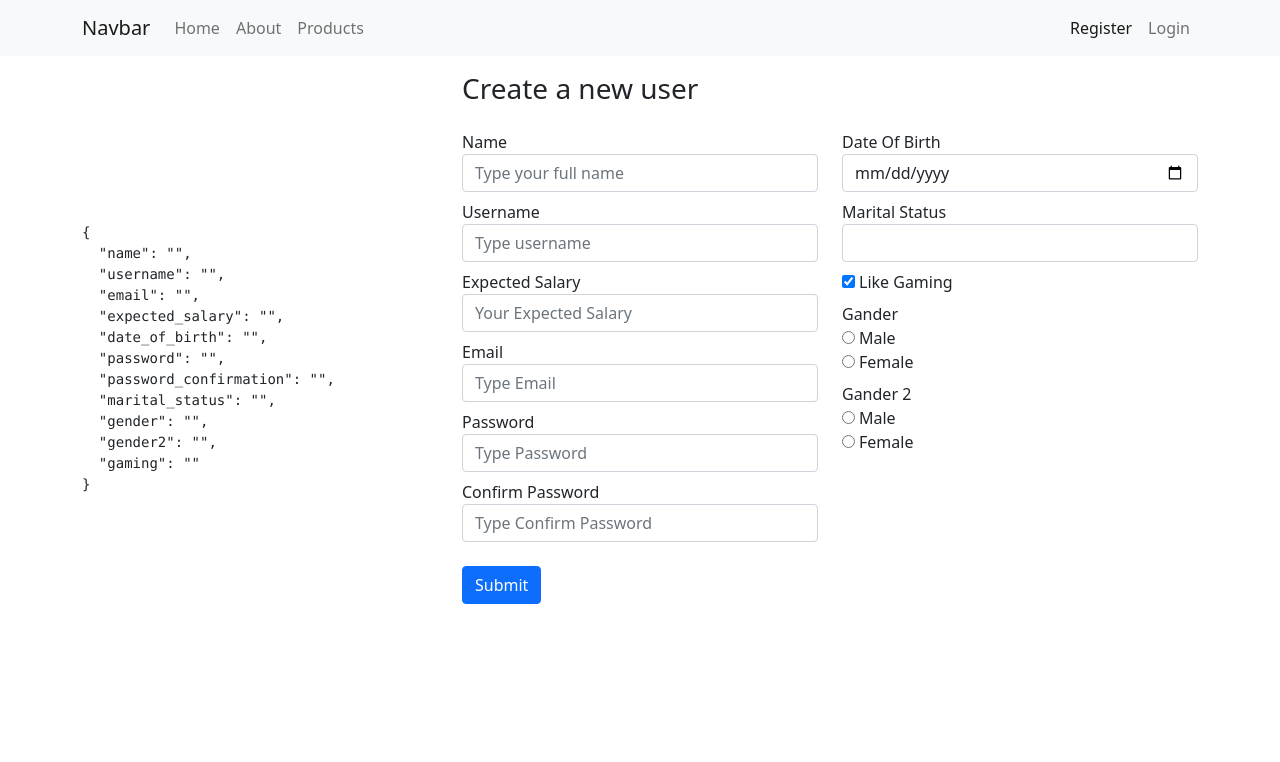
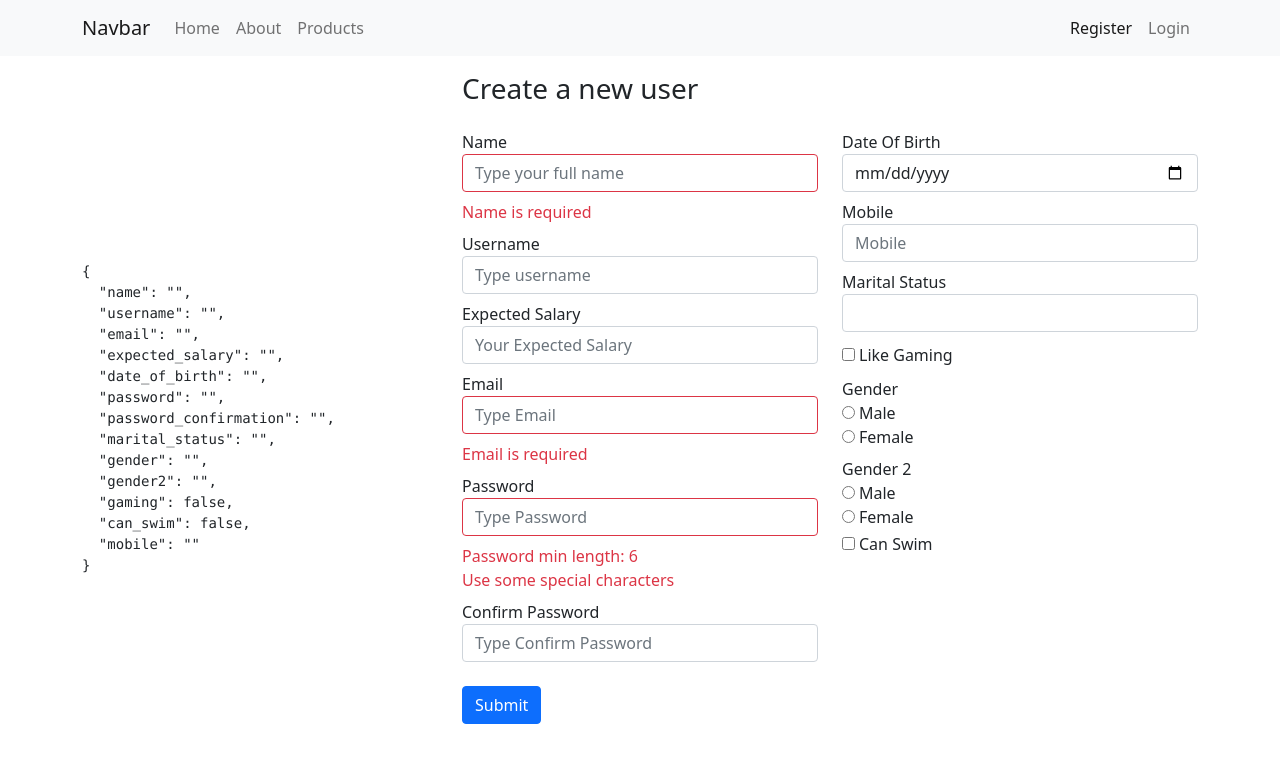
Before and after one commit to AfzalSabbir/simple-ecom-vueJS, a Vue app: page /register in a window 1280 px wide. Shown: the top 762 px of the page. Built offline with nearby package versions, Linux system fonts and the light colour scheme.

Commit message:
Error shown

```diff
--- a/src/components/BaseCheckbox.vue
+++ b/src/components/BaseCheckbox.vue
@@ -1,16 +1,19 @@
 <template>
-  <input :class="className"
+  <input :class="[className, errorClassName]"
          :id="uuid"
          :checked="modelValue"
          @change="$emit('update:modelValue', $event.target.checked)"
          v-bind="$attrs">
-  <label :for="uuid" v-if="label">
+  <label :for="uuid" :class="errorClassName" v-if="label">
     {{ label }}
   </label>
+
+  <ShowErrorMessages :errors="errors"/>
 </template>
 
 <script>
-import Uuid from "@/tools/UUID";
+import Helpers from "@/tools/Helpers";
+import Uuid    from "@/tools/UUID";
 
 export default {
   name : "BasicCheckbox",
@@ -27,13 +30,19 @@ export default {
       type   : String,
       default: '',
     },
+    errors    : {
+      type   : Array,
+      default: [],
+    },
   },
 
-  setup() {
-    const uuid = Uuid().generate();
+  setup(props) {
+    const uuid   = Uuid().generate();
+    let {errors} = props;
 
     return {
       uuid,
+      errorClassName: Helpers().getErrorClassName(errors),
     };
   },
 }
--- a/src/components/BaseInput.vue
+++ b/src/components/BaseInput.vue
@@ -1,15 +1,18 @@
 <template>
-  <label v-if="label">
+  <label v-if="label" :class="errorClassName">
     {{ label }}
   </label>
-  <input
-      :class="className"
-      v-bind="$attrs"
-      @input="$emit('update:modelValue', $event.target.value)"
-      :value="modelValue"/>
+  <input :class="[className, errorClassName]"
+         v-bind="$attrs"
+         @input="$emit('update:modelValue', $event.target.value)"
+         :value="modelValue"/>
+
+  <ShowErrorMessages :errors="errors"/>
 </template>
 
 <script>
+import Helpers from "@/tools/Helpers";
+
 export default {
   name : "BaseInput",
   props: {
@@ -25,6 +28,17 @@ export default {
       type   : String,
       default: '',
     },
+    errors    : {
+      type   : Array,
+      default: [],
+    },
+  },
+
+  setup(props) {
+    let {errors} = props;
+    return {
+      errorClassName: Helpers().getErrorClassName(errors),
+    };
   },
 }
 </script>
--- a/src/components/BaseRadio.vue
+++ b/src/components/BaseRadio.vue
@@ -1,17 +1,20 @@
 <template>
-  <input :class="className"
+  <input :class="[className, errorClassName]"
          :value="value"
          :id="uuid"
          :checked="modelValue === value"
          @change="$emit('update:modelValue', value)"
          v-bind="$attrs">
-  <label :for="uuid">
+  <label :for="uuid" :class="errorClassName">
     {{ label }}
   </label>
+
+  <ShowErrorMessages :errors="errors"/>
 </template>
 
 <script>
-import Uuid from "@/tools/UUID";
+import Helpers from "@/tools/Helpers";
+import Uuid    from "@/tools/UUID";
 
 export default {
   name : "BasicRadio",
@@ -29,20 +32,26 @@ export default {
       required: true,
     },
     className : {
-      type   : String,
+      type   : [String, Array],
       default: '',
     },
     name      : {
       type    : String,
       required: true,
     },
+    errors    : {
+      type   : Array,
+      default: [],
+    },
   },
 
-  setup() {
-    const uuid = Uuid().generate();
+  setup(props) {
+    const uuid   = Uuid().generate();
+    let {errors} = props;
 
     return {
       uuid,
+      errorClassName: Helpers().getErrorClassName(errors),
     };
   },
 }
--- a/src/components/BaseRadioGroup.vue
+++ b/src/components/BaseRadioGroup.vue
@@ -1,19 +1,22 @@
 <template>
-  <label class="d-block mt-2" v-if="label">
+  <label class="d-block mt-2" :class="errorClassName" v-if="label">
     {{ label }}
   </label>
   <div v-for="option in options">
     <BaseRadio :label="option.label"
                @change="$emit('update:modelValue', option.value)"
                v-bind="$attrs"
-               :className="className"
+               :className="[className, errorClassName]"
                :value="option.value"
                :modelValue="modelValue"
                name="gender"/>
   </div>
+
+  <ShowErrorMessages :errors="errors"/>
 </template>
 
 <script>
+import Helpers from "@/tools/Helpers";
 export default {
   name : "BasicCheckbox",
   props: {
@@ -37,6 +40,18 @@ export default {
       type    : String,
       required: true,
     },
+    errors     : {
+      type   : Array,
+      default: [],
+    },
+  },
+
+  setup(props) {
+    let {errors} = props;
+
+    return {
+      errorClassName: Helpers().getErrorClassName(errors),
+    };
   },
 }
 </script>
--- a/src/components/BaseSelect.vue
+++ b/src/components/BaseSelect.vue
@@ -1,6 +1,6 @@
 <template>
-  <label v-if="label">{{ label }}</label>
-  <select :class="className"
+  <label v-if="label" :class="errorClassName">{{ label }}</label>
+  <select :class="[className, errorClassName]"
           :value="modelValue"
           v-bind="$attrs"
           @change="$emit('update:modelValue', $event.target.value)">
@@ -9,9 +9,13 @@
       {{ option.label }}
     </option>
   </select>
+
+  <ShowErrorMessages :errors="errors"/>
 </template>
 
 <script>
+import Helpers from "@/tools/Helpers";
+
 export default {
   name : 'BaseSelect',
   props: {
@@ -30,8 +34,20 @@ export default {
     },
     options   : {
       type   : Array,
-      default: () => [],
+      default: [],
     },
+    errors    : {
+      type   : Array,
+      default: [],
+    },
+  },
+
+  setup(props) {
+    let {errors} = props;
+
+    return {
+      errorClassName: Helpers().getErrorClassName(errors),
+    };
   },
 }
 </script>
--- /dev/null
+++ b/src/components/ShowErrorMessages.vue
@@ -0,0 +1,27 @@
+<template>
+  <div class="text-danger mb-2" v-if="errors.length > 0">
+    <ul class="list-unstyled m-0">
+      <li v-for="error in errors">{{ target ? error[target] : error }}</li>
+    </ul>
+  </div>
+</template>
+
+<script>
+export default {
+  name : "ShowErrorMessages",
+  props: {
+    errors: {
+      type   : Array,
+      default: [],
+    },
+    target: {
+      type   : String,
+      default: 'message',
+    },
+  },
+}
+</script>
+
+<style scoped>
+
+</style>
--- a/src/main.js
+++ b/src/main.js
@@ -8,6 +8,7 @@ import {Dropdown}              from 'bootstrap'
 // import css
 import 'bootstrap/dist/css/bootstrap.css'
 import 'line-awesome/dist/line-awesome/css/line-awesome.css'
+import ShowErrorMessages       from "@/components/ShowErrorMessages";
 
 const app = createApp(App)
 
@@ -30,6 +31,8 @@ requiredComponents.keys().forEach(fileName => {
     app.component(componentName, componentConfig.default || componentConfig);
 });
 
+app.component('ShowErrorMessages', ShowErrorMessages);
+
 app.use(store)
     .use(router)
     .mount('#app');
--- /dev/null
+++ b/src/tools/Helpers.js
@@ -0,0 +1,10 @@
+export default function Helpers() {
+    let errorClassName      = 'border-danger';
+    const getErrorClassName = (errors) => {
+        return errors.length ? errorClassName : '';
+    };
+
+    return {
+        getErrorClassName,
+    }
+};
--- a/src/views/auth/Register.vue
+++ b/src/views/auth/Register.vue
@@ -11,71 +11,95 @@
         <div class="row">
           <div class="col-md-6">
             <BaseInput type="text"
+                       :errors="errors.name"
                        label="Name"
                        className="form-control mb-2"
                        placeholder="Type your full name"
                        v-model="form.name"/>
 
             <BaseInput type="text"
+                       :errors="errors.username"
                        label="Username"
                        className="form-control mb-2"
                        placeholder="Type username"
                        v-model="form.username"/>
 
             <BaseInput type="number"
+                       :errors="errors.expected_salary"
                        label="Expected Salary"
                        className="form-control mb-2"
                        placeholder="Your Expected Salary"
                        v-model="form.expected_salary"/>
 
             <BaseInput type="email"
+                       :errors="errors.email"
                        label="Email"
                        className="form-control mb-2"
                        placeholder="Type Email"
                        v-model="form.email"/>
 
             <BaseInput type="password"
+                       :errors="errors.password"
                        label="Password"
                        className="form-control mb-2"
                        placeholder="Type Password"
                        v-model="form.password"/>
 
             <BaseInput type="password"
+                       :errors="errors.password_confirmation"
                        label="Confirm Password"
                        className="form-control mb-2"
                        placeholder="Type Confirm Password"
                        v-model="form.password_confirmation"/>
           </div>
           <div class="col-md-6">
-
             <BaseInput type="date"
+                       :errors="errors.date_of_birth"
                        label="Date Of Birth"
                        className="form-control mb-2"
                        placeholder="Date Of Birth"
                        v-model="form.date_of_birth"/>
 
+            <BaseInput type="tel"
+                       :errors="errors.mobile"
+                       label="Mobile"
+                       className="form-control mb-2"
+                       placeholder="Mobile"
+                       v-model="form.mobile"/>
+
             <BaseSelect label="Marital Status"
+                        :errors="errors.marital_status"
                         v-model="form.marital_status"
                         className="form-control mb-2"
                         :options="marital_statuses"/>
+
             <BaseCheckbox label="Like Gaming"
+                          :errors="errors.gaming"
                           type="checkbox"
-                          className="me-1"
+                          className="me-1 my-2"
                           v-model="form.gaming"/>
 
-            <BaseRadioGroup label="Gander"
+            <BaseRadioGroup label="Gender"
+                            :errors="errors.gender"
                             type="radio"
                             name="gender"
                             className="me-1"
                             v-model="form.gender"
                             :options="genders"/>
 
-            <BaseRadioGroup label="Gander 2"
+            <BaseRadioGroup label="Gender 2"
+                            :errors="errors.gender2"
                             type="radio"
                             name="gender"
                             className="me-1"
                             v-model="form.gender2"
                             :options="genders"/>
+
+            <BaseCheckbox label="Can Swim"
+                          :errors="errors.can_swim"
+                          type="checkbox"
+                          className="me-1 my-2"
+                          v-model="form.can_swim"/>
           </div>
           <div class="col-12">
             <button class="btn btn-primary btn-block mt-3"
@@ -96,64 +120,8 @@ import {ref}      from "vue";
 export default {
   name      : "Register",
   components: {BaseSelect},
-  /*data      : () => ({
-    marital_statuses: [
-      {
-        label: 'Married',
-        value: 'married',
-      },
-      {
-        label: 'Single',
-        value: 'single',
-      },
-      {
-        label: 'Divorced',
-        value: 'divorced',
-      },
-      {
-        label: 'Widowed',
-        value: 'widowed',
-      },
-    ],
-    genders         : [
-      {
-        label: 'Male',
-        value: 'male',
-      },
-      {
-        label: 'Female',
-        value: 'female',
-      },
-    ],
-    hobbies         : [
-      {
-        label: 'Gardening',
-        value: 'gardening',
-      },
-      {
-        label: 'Reading Books',
-        value: 'reading_books',
-      },
-      {
-        label: 'Gaming',
-        value: 'gaming',
-      },
-    ],
-    form            : {
-      name                 : '',
-      username             : '',
-      email                : '',
-      expected_salary      : '',
-      date_of_birth        : '',
-      password             : '',
-      password_confirmation: '',
-      marital_status       : '',
-      gender               : '',
-      gender2              : '',
-      gaming               : '',
-    },
-  }),*/
-  setup(props) {
+  setup() {
+    // Save user
     const marital_statuses = ref([
       {
         label: 'Married',
@@ -207,10 +175,11 @@ export default {
       marital_status       : '',
       gender               : '',
       gender2              : '',
-      gaming               : '',
+      gaming               : false,
+      can_swim             : false,
+      mobile               : '',
     });
-
-    const saveUser = () => {
+    const saveUser         = () => {
       let users = JSON.parse(localStorage.getItem('users') ?? "[]");
       users.findIndex(user => user.email === form.value.email) === -1
       ? users.push(form.value)
@@ -219,7 +188,25 @@ export default {
       console.log(users.indexOf(user => user.email === form.value.email), 'aaa');
 
       localStorage.setItem('users', JSON.stringify(users));
-    }
+    };
+
+    const errors = {
+      name                 : [{message: 'Name is required'}],
+      username             : [],
+      email                : [
+        {message: 'Email is required'},
+      ],
+      expected_salary      : [],
+      date_of_birth        : [],
+      password             : [
+        {message: 'Password min length: 6'},
+        {message: 'Use some special characters'},
+      ],
+      password_confirmation: [],
+      marital_status       : [],
+      mobile               : [],
+      can_swim             : [],
+    };
 
     return {
       marital_statuses,
@@ -227,6 +214,7 @@ export default {
       hobbies,
       form,
       saveUser,
+      errors,
     }
   },
 }
```
Also changed, not shown: src/components/HelloWorld.vue (deleted, +0 -59 lines).
